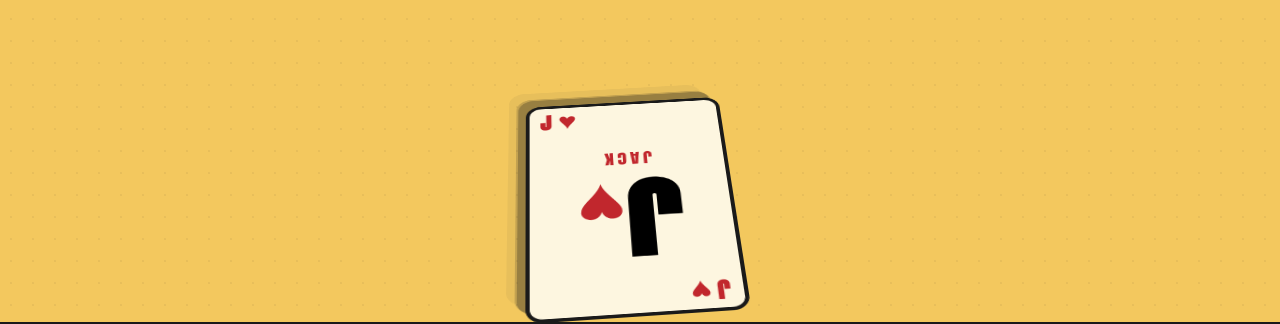
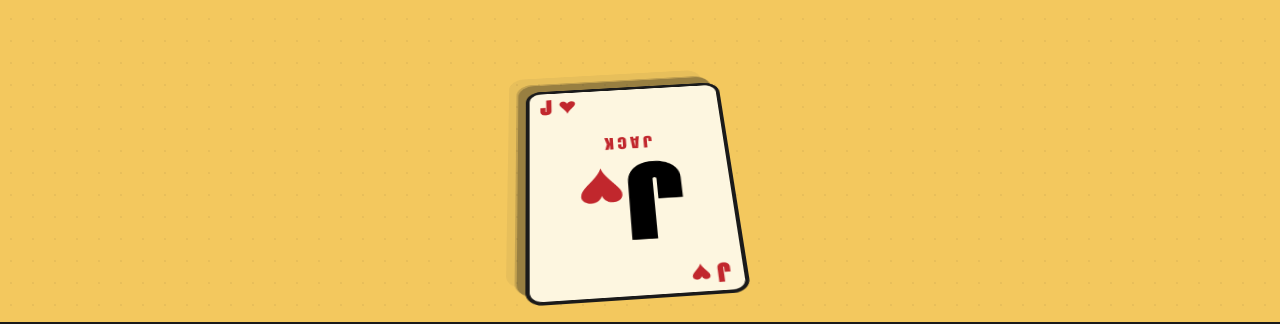
Before and after one commit to swayamsgit/swayams-portfolio, a plain HTML site: page index.html in a window 1280 px wide. Shown: the part 476-800 px from the top of the page. Drawn offline with Linux system fonts and the light colour scheme.

```diff
--- a/assets/index-v4.css
+++ b/assets/index-v4.css
@@ -3334,3 +3334,12 @@ h1, h2, h3, h4,
         width: clamp(210px, 64vw, 280px)
     }
 }
+
+/* v5.7b: more deliberate card-to-band clearance across the full rotation */
+.hero-v5 {
+    padding-bottom: clamp(120px, 15vh, 170px)
+}
+
+.hero-v5 .rot-card-v3 {
+    margin-top: clamp(-110px, -9vh, -60px)
+}
```
